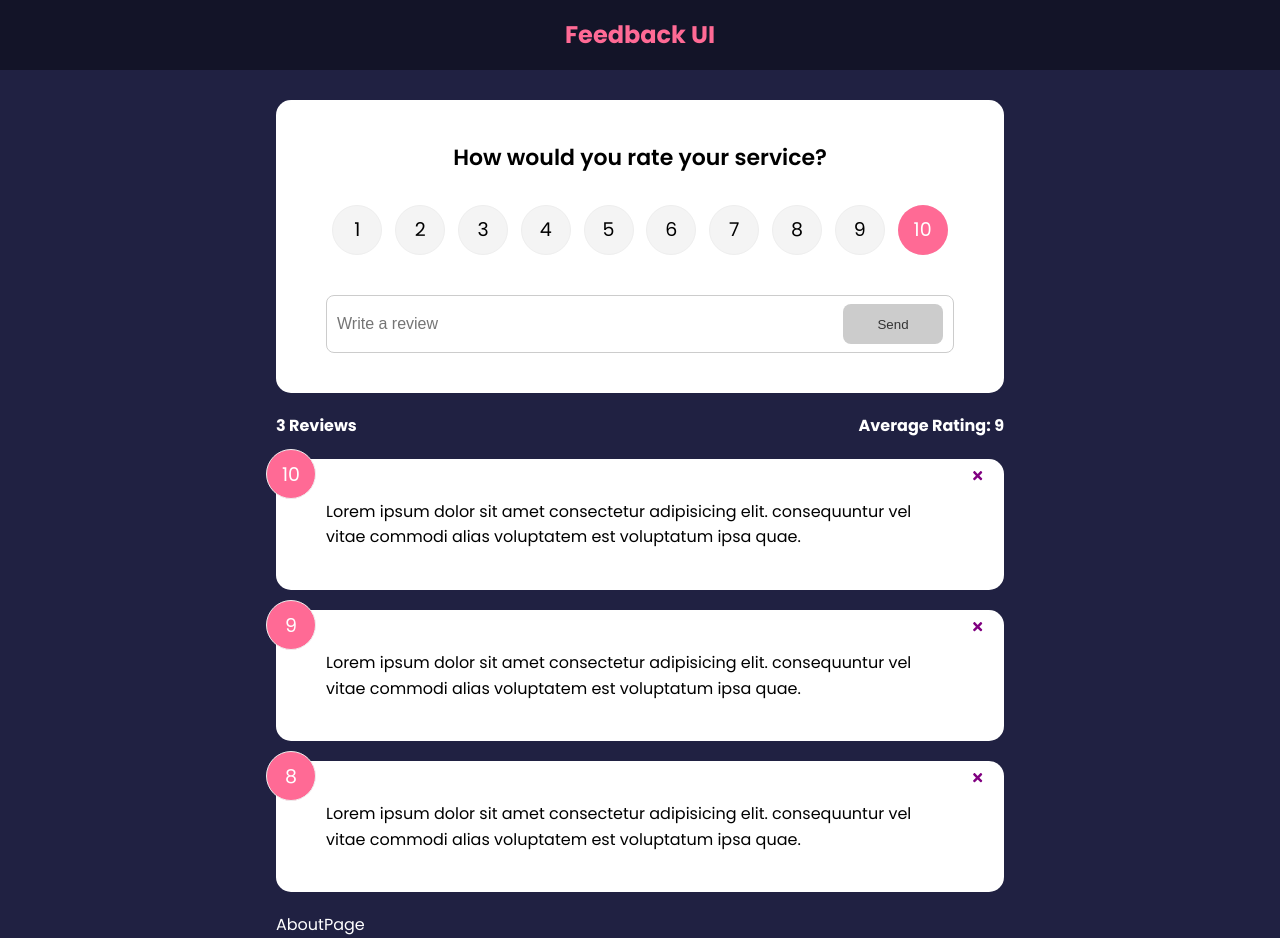
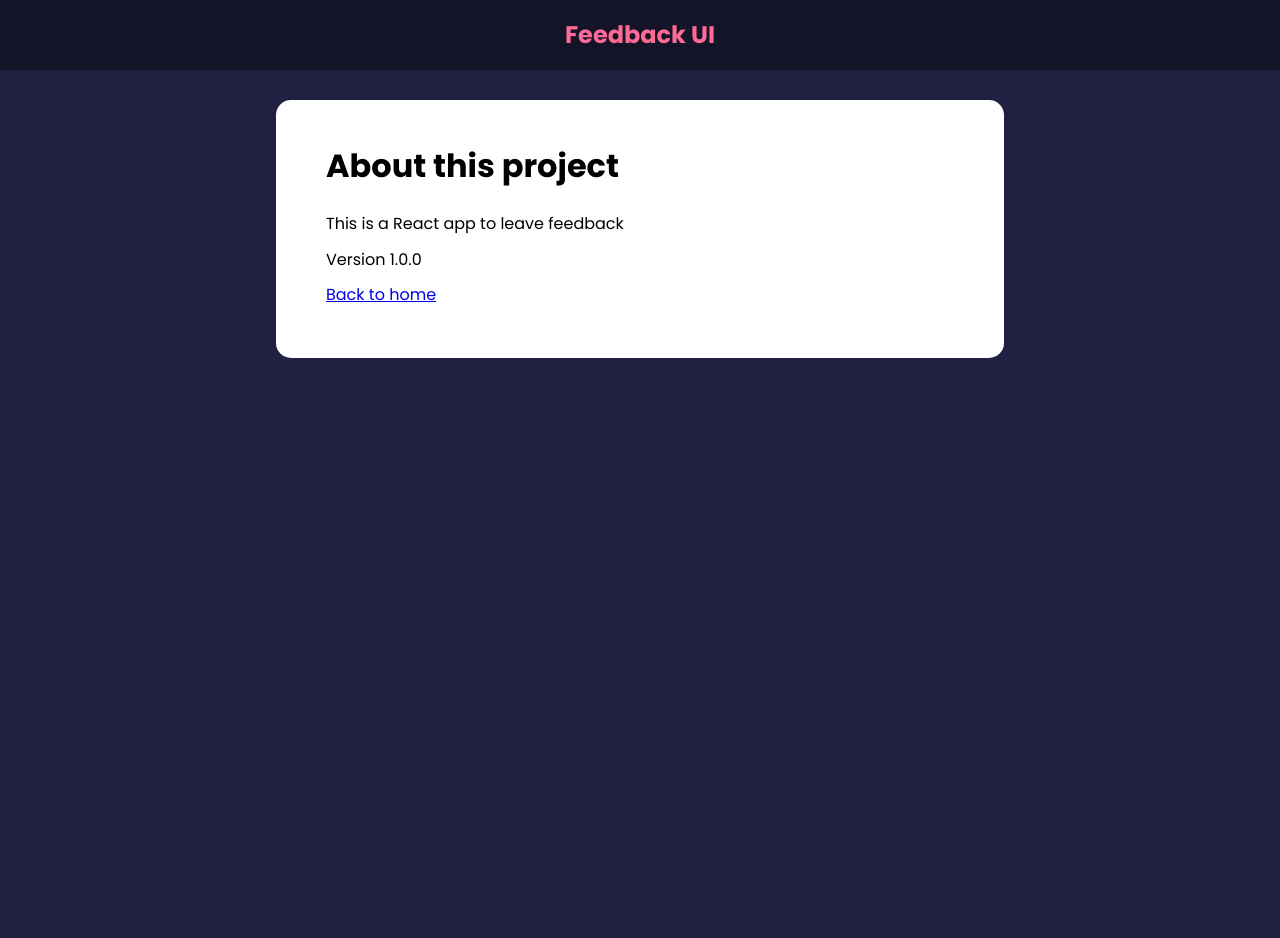
Before and after one commit to julianlk522/Feedback-App, a React (Create React App) app: page /about in a window 1280 px wide. After the commit the page ends 800 px from the top, so only its background shows below. Built offline with nearby package versions, Linux system fonts and the light colour scheme.

Commit message:
added route to about page and introduced context for feedback

```diff
--- a/src/App.js
+++ b/src/App.js
@@ -9,6 +9,9 @@ import FeedbackData from './components/data/FeedbackData'
 import FeedbackStats from './components/FeedbackStats'
 import FeedbackForm from './components/FeedbackForm'
 import AboutPage from './components/pages/AboutPage'
+import AboutIconLink from './components/AboutIconLink'
+import Post from './components/Post'
+import { FeedbackProvider } from './context/FeedbackContext'
 
 
 function App() {
@@ -26,18 +29,26 @@ function App() {
     }
 
     return (
+        <FeedbackProvider>
             <Router>
                 <Header />
                 <div className='container'>
+                    <Routes>
+                        <Route exact path='/' element = {
+                            <>
                                 <FeedbackForm handleAdd={addFeedback}/>
-                <FeedbackStats feedback={feedback}/>
-                <FeedbackList feedback={feedback} handleDelete = {deleteFeedback}/>
-
-                <Routes>
+                            <FeedbackStats />
+                            <FeedbackList handleDelete = {deleteFeedback}/>
+                            <AboutIconLink />
+                            </>
+                        }>
+                        </Route>
                         <Route path='/about' element={<AboutPage />} />
+                        <Route path="/post" element={<Post />} />
                     </Routes>
                 </div>
             </Router>
+        </FeedbackProvider>
     )
 }
 
--- /dev/null
+++ b/src/components/AboutIconLink.jsx
@@ -0,0 +1,15 @@
+import React from 'react'
+import {FaQuestion} from 'react-icons/fa'
+import {Link} from 'react-router-dom'
+
+function AboutIconLink() {
+  return (
+    <div className='about-link'>
+        <Link to='/about'>
+            <FaQuestion size={30} />
+        </Link>
+    </div>
+  )
+}
+
+export default AboutIconLink
--- a/src/components/FeedbackList.jsx
+++ b/src/components/FeedbackList.jsx
@@ -1,10 +1,12 @@
 import React from 'react'
+import { useContext } from 'react'
 //components
 import Feedbackitem from './Feedbackitem'
-//prop-types
-import PropTypes from 'prop-types'
+import FeedbackContext from '../context/FeedbackContext'
 
-function FeedbackList({ feedback, handleDelete }) {
+function FeedbackList({ handleDelete }) {
+    const {feedback} = useContext(FeedbackContext)
+
     if (!feedback || feedback.length === 0) {
         return <p>No feedback yet</p>
     }
@@ -21,10 +23,4 @@ function FeedbackList({ feedback, handleDelete }) {
     )
 }
 
-
-FeedbackList.propTypes = {
-    feedback: PropTypes.array
-}
-
-
 export default FeedbackList
--- a/src/components/FeedbackStats.jsx
+++ b/src/components/FeedbackStats.jsx
@@ -1,7 +1,10 @@
-import React from 'react'
-import PropTypes from 'prop-types'
+import React, {useContext} from 'react'
+import FeedbackContext from '../context/FeedbackContext'
 
-function FeedbackStats({feedback}) {
+
+function FeedbackStats() {
+    const {feedback} = useContext(FeedbackContext)
+
     let average = feedback.reduce((acc, cur) => {
         return acc + cur.rating
     }, 0) / feedback.length
@@ -17,10 +20,4 @@ function FeedbackStats({feedback}) {
   )
 }
 
-
-FeedbackStats.propTypes = {
-    feedback: PropTypes.array.isRequired
-}
-
-
 export default FeedbackStats
--- /dev/null
+++ b/src/components/Post.jsx
@@ -0,0 +1,9 @@
+import React from 'react'
+
+function Post() {
+  return (
+    <div>Post</div>
+  )
+}
+
+export default Post
--- a/src/components/pages/AboutPage.jsx
+++ b/src/components/pages/AboutPage.jsx
@@ -1,8 +1,19 @@
 import React from 'react'
+import {Link} from 'react-router-dom'
+import Card from '../shared/Card'
 
 function AboutPage() {
   return (
-    <div>AboutPage</div>
+    <Card>
+      <div className='about'>
+        <h1>About this project</h1>
+        <p>This is a React app to leave feedback</p>
+        <p>Version 1.0.0</p>
+        <p>
+          <Link to='/'>Back to home</Link>
+        </p>
+      </div>
+    </Card>
   )
 }
 
--- /dev/null
+++ b/src/context/FeedbackContext.js
@@ -0,0 +1,26 @@
+import React, { createContext, useState } from "react";
+
+const FeedbackContext = createContext()
+
+export const FeedbackProvider = ({ children }) => {
+    const [feedback, setFeedback] = useState([
+        {
+            id: 1,
+            text: 'This item is from context',
+            rating: 10,
+        },
+    ])
+
+    return (
+        <FeedbackContext.Provider
+        value={{
+            feedback,
+        }}
+        >
+            {children}
+        </FeedbackContext.Provider>
+    )
+
+}
+
+export default FeedbackContext
```
Lines whose indentation alone changed are shown as unchanged.
